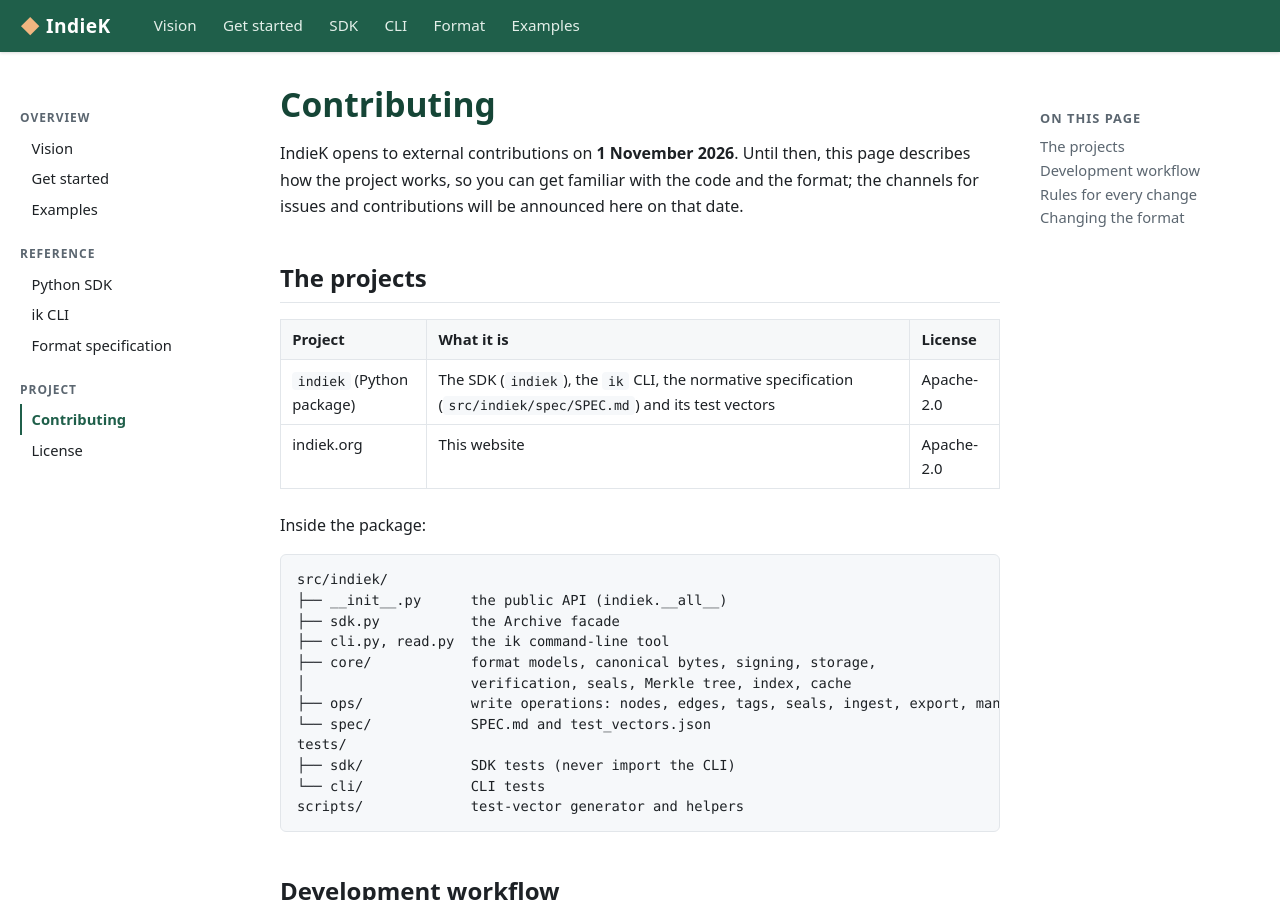
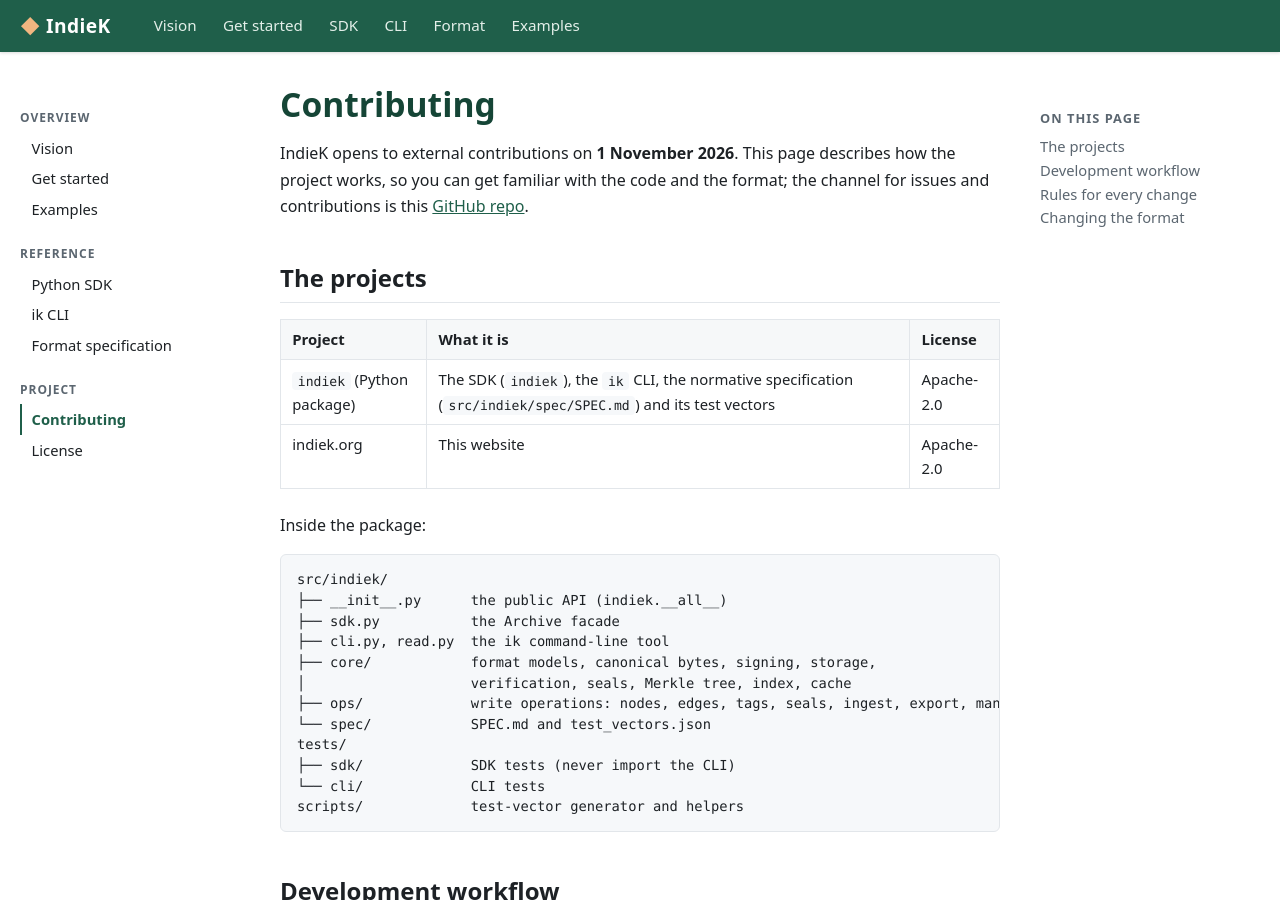
Before and after one commit to indiek/indiek.github.io, a Jekyll site: the page built from docs/contributing.md, in a window 1280 px wide and 900 px high. Built offline with Jekyll 4.4.1, drawn with Linux system fonts in a browser that asks for light colours.

```diff
--- a/docs/contributing.md
+++ b/docs/contributing.md
@@ -5,10 +5,8 @@ description: "How to contribute to IndieK: the projects, the development workflo
 
 # Contributing
 
-IndieK opens to external contributions on **1 November 2026**. Until then,
-this page describes how the project works, so you can get familiar with the
-code and the format; the channels for issues and contributions will be
-announced here on that date.
+IndieK opens to external contributions on **1 November 2026**. This page describes how the project works, so you can get familiar with the
+code and the format; the channel for issues and contributions is this [GitHub repo](https://github.com/indiek/indiek).
 
 ## The projects
 
```
Also changed, not shown: docs/intro.md (+1 -1 lines), 1 other file.
